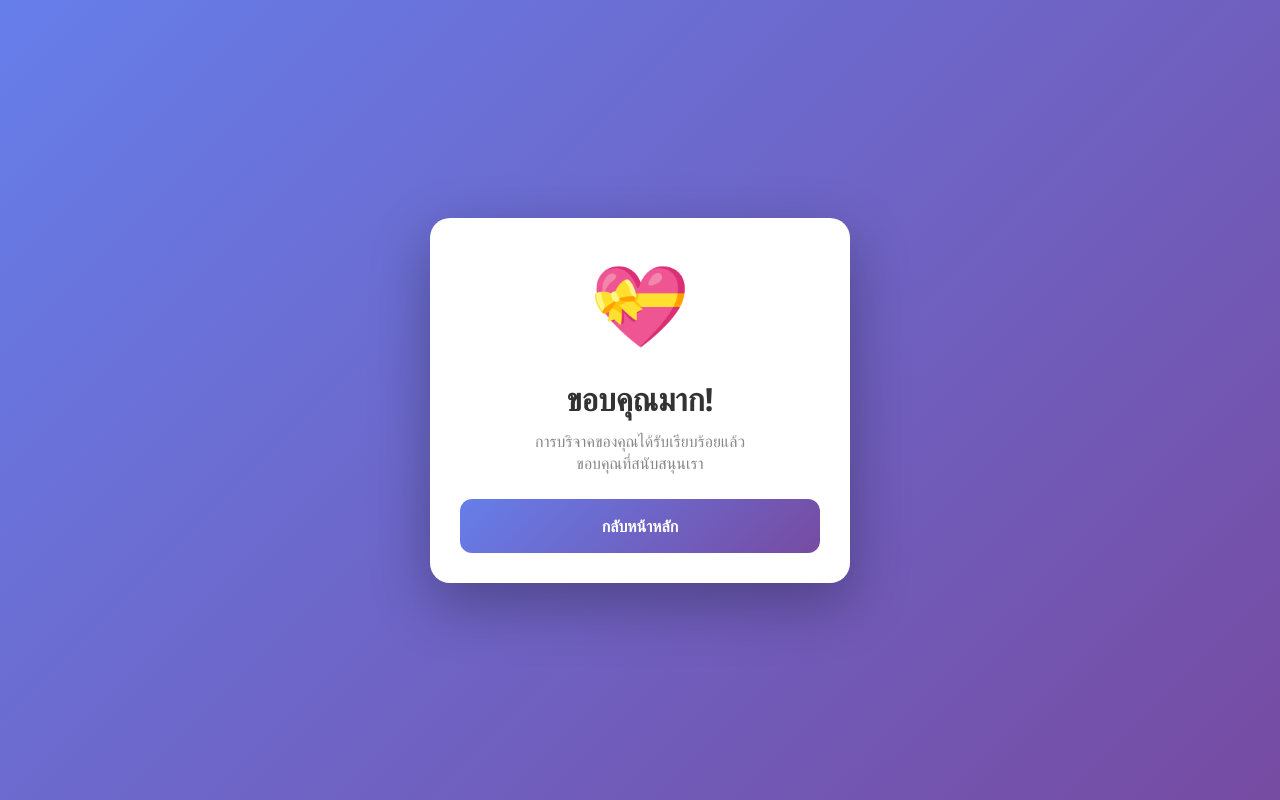
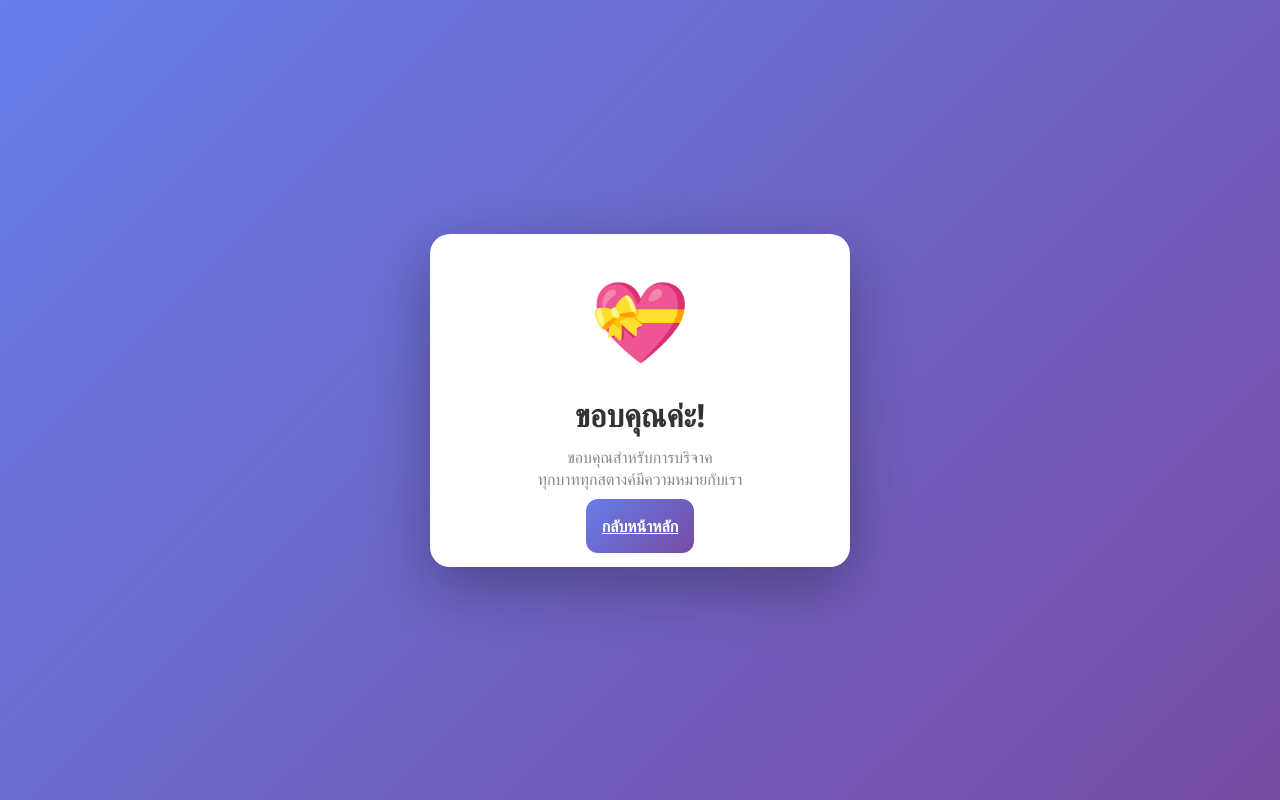
Before and after one commit to suralism/beam-donate, a website: page public/thank-you.html in a window 1280 px wide. Drawn offline with Linux system fonts and the light colour scheme.

Commit message:
Initial commit: Beam Donate - PromptPay donation page

```diff
--- a/public/thank-you.html
+++ b/public/thank-you.html
@@ -10,11 +10,9 @@
   <div class="container">
     <div class="card thank-you">
       <div class="icon">💝</div>
-      <h1>ขอบคุณมาก!</h1>
-      <p>การบริจาคของคุณได้รับเรียบร้อยแล้ว<br>ขอบคุณที่สนับสนุนเรา</p>
-      <a href="/" class="btn-primary" style="display: block; text-decoration: none; text-align: center;">
-        กลับหน้าหลัก
-      </a>
+      <h1>ขอบคุณค่ะ!</h1>
+      <p>ขอบคุณสำหรับการบริจาค<br>ทุกบาททุกสตางค์มีความหมายกับเรา</p>
+      <a href="/" class="btn-primary">กลับหน้าหลัก</a>
     </div>
   </div>
 </body>
```
